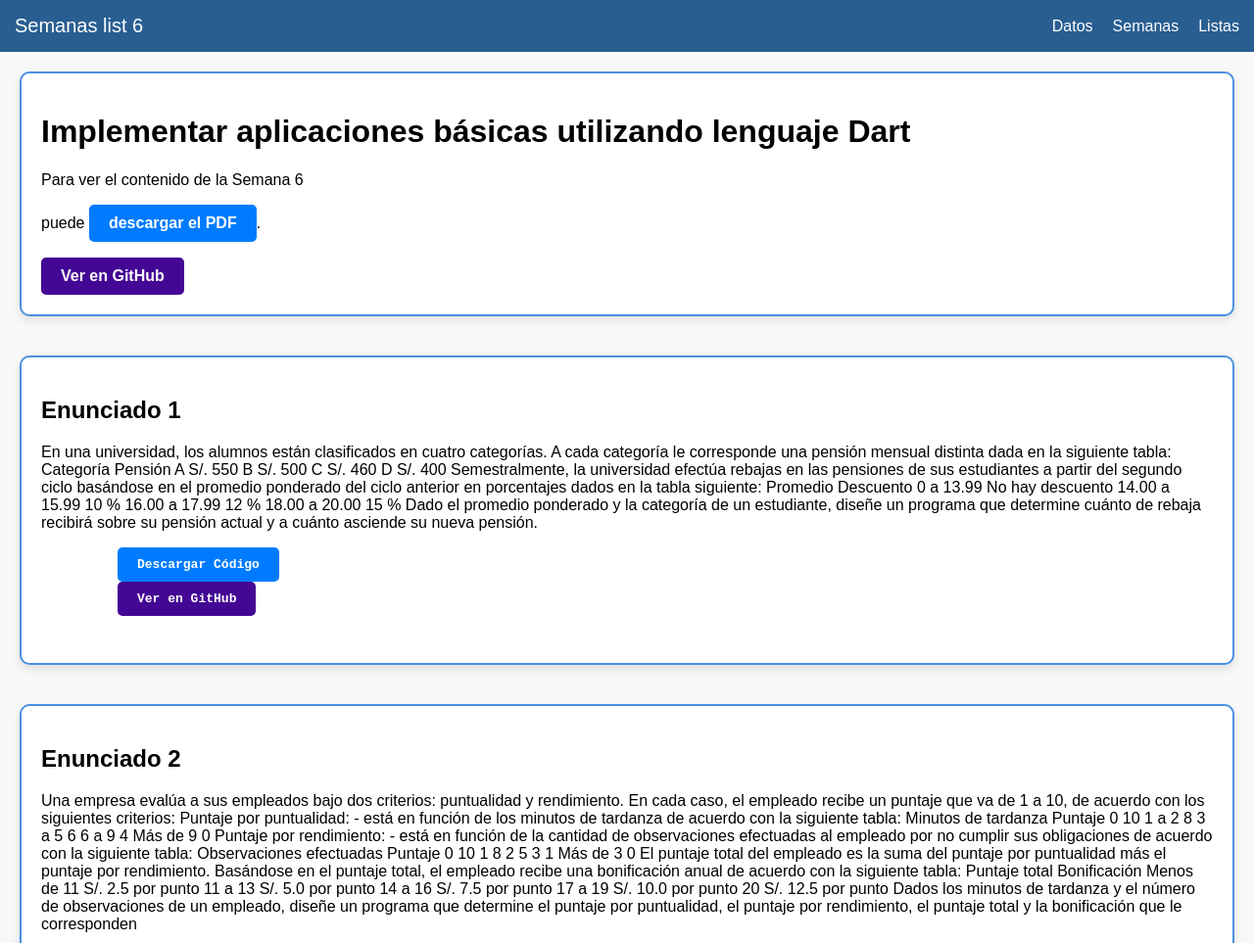
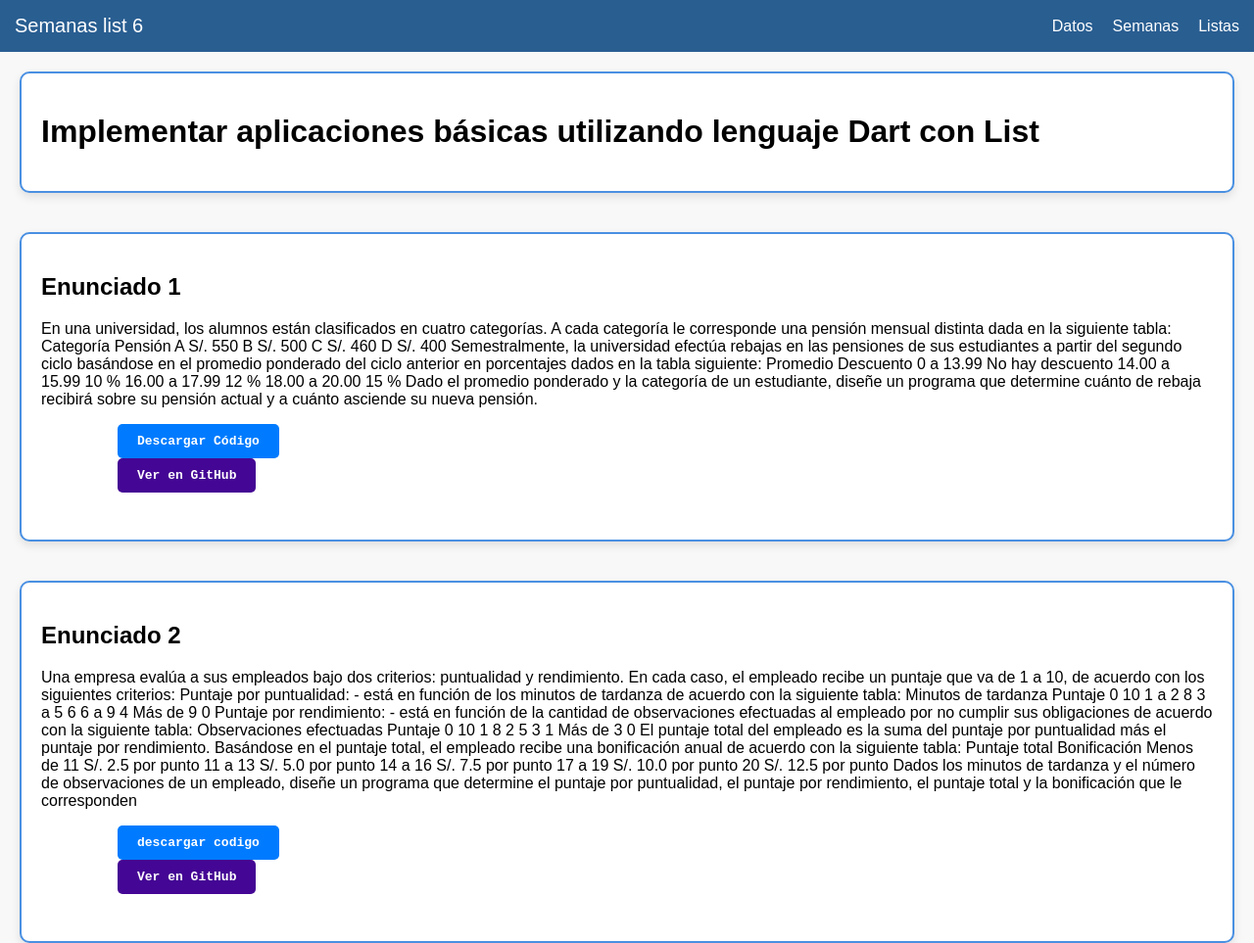
Before and after one commit to lr-0/aplicaciones.github.io, a plain HTML site: page contenido/listas/sesion6/clase6.html in a window 1280 px wide. Shown: the top 963 px of the page at 98% size. Drawn offline with Linux system fonts and the light colour scheme.

Commit message:
granados mongola

```diff
--- a/contenido/listas/sesion6/clase6.html
+++ b/contenido/listas/sesion6/clase6.html
@@ -33,10 +33,8 @@
 </nav>
 
     <div id="cont">
-        <h1>Implementar aplicaciones básicas utilizando lenguaje Dart </h1>
-        <p>Para ver el contenido de la Semana 6</p>
-        <p> puede <a href="semana6.pdf" download class="download-button">descargar el PDF</a>.</p>
-        <a href="https://github.com/lr-0/aplicaciones.github.io/blob/main/contenido/semanas/clase4/semana4.pdf" class="github-button" target="_blank">Ver en GitHub</a>
+        <h1>Implementar aplicaciones básicas utilizando lenguaje Dart con List </h1>
+
     </div>
 
     <div id="cont">
@@ -50,7 +48,7 @@
 
         <pre>
           <a href="ejercicio1.dart" download class="download-button">Descargar Código</a>
-          <a href="https://github.com/lr-0/aplicaciones.github.io/blob/main/contenido/semanas/clase4/enunciado1.dart" class="github-button" target="_blank">Ver en GitHub</a>
+          <a href="https://github.com/lr-0/aplicaciones.github.io/blob/main/contenido/semanas/clase6/ejercicio1.dart" class="github-button" target="_blank">Ver en GitHub</a>
         </pre>
     </div>
 
@@ -79,7 +77,7 @@
         </p>
         <pre>
           <a href="ejercicio2.dart" download class="download-button">descargar codigo</a>
-          <a href="https://github.com/lr-0/aplicaciones.github.io/blob/main/contenido/semanas/clase4/enunciado2.dart" class="github-button" target="_blank">Ver en GitHub</a>
+          <a href="https://github.com/lr-0/aplicaciones.github.io/blob/main/contenido/semanas/clase6/ejercicio2.dart" class="github-button" target="_blank">Ver en GitHub</a>
         </pre>
     </div>
 
@@ -100,7 +98,7 @@
 
         <pre>
           <a href="ejercicio3.dart" download class="download-button">descargar codigo</a>
-          <a href="https://github.com/lr-0/aplicaciones.github.io/blob/main/contenido/semanas/clase4/enunciado3.dart" class="github-button" target="_blank">Ver en GitHub</a>
+          <a href="https://github.com/lr-0/aplicaciones.github.io/blob/main/contenido/semanas/clase6/ejercicio3.dart" class="github-button" target="_blank">Ver en GitHub</a>
         </pre>
     </div>
 
@@ -117,7 +115,7 @@
 
       <pre>
         <a href="ejercicio4.dart" download class="download-button">descargar codigo</a>
-        <a href="https://github.com/lr-0/aplicaciones.github.io/blob/main/contenido/semanas/clase4/enunciado3.dart" class="github-button" target="_blank">Ver en GitHub</a>
+        <a href="https://github.com/lr-0/aplicaciones.github.io/blob/main/contenido/listas/sesion6/ejercicio4.dart" class="github-button" target="_blank">Ver en GitHub</a>
       </pre>
   </div>
 
```
Also changed, not shown: contenido/listas/sesion7/clase7.html (+5 -6 lines), contenido/semanas/clase6/semana6.html (+5 -5 lines), contenido/semanas/clase7/semana7.html (+4 -4 lines).
